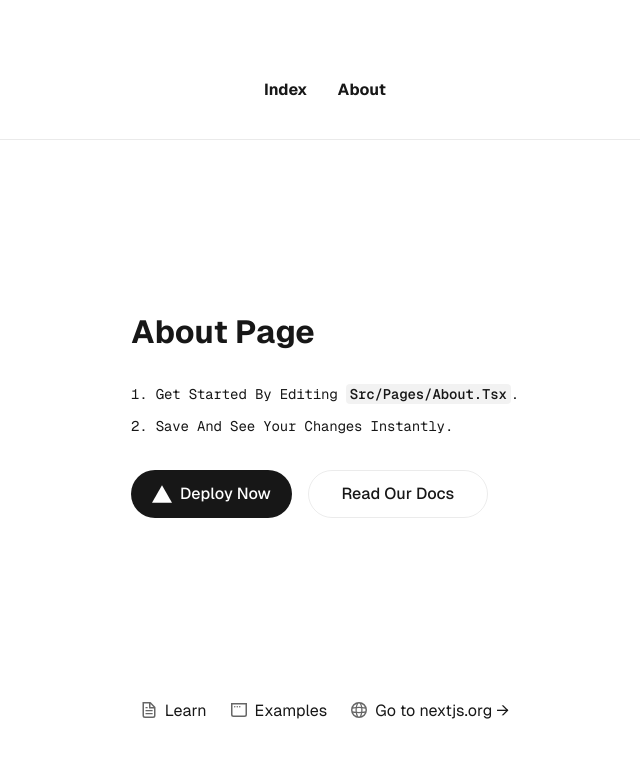
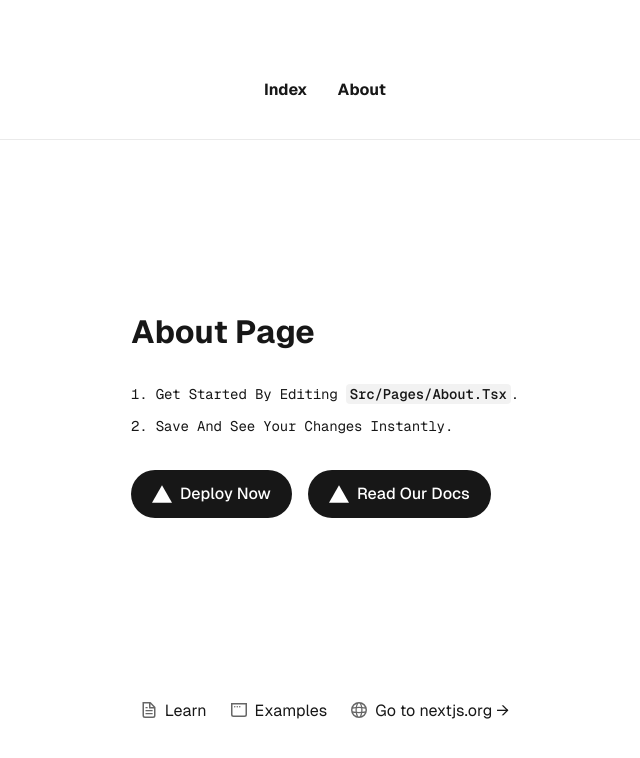
Before and after one commit to emi-nakashima/study-react, a Next.js app: page /about in a window 1280 px wide. Shown: the top 758 px of the page, without its empty margins (315-955 px from the left). Built offline with nearby package versions, Linux system fonts and the light colour scheme.

Commit message:
♻️ Linksのリファクタリング

```diff
--- a/src/components/Links.js
+++ b/src/components/Links.js
@@ -1,32 +1,57 @@
 import Image from "next/image";
 import classes from "@/components/Links.module.css";
 
+const ITEMS = [
+  {
+    href: "https://vercel.com/new?utm_source=create-next-app&utm_medium=default-template&utm_campaign=create-next-app",
+    title: "Deploy now"
+  },
+  {
+    href: "https://nextjs.org/docs?utm_source=create-next-app&utm_medium=default-template&utm_campaign=create-next-app",
+    title: "Read our docs"
+  }
+];
+
 export function Links() {
   return (
+    <>
           <div className={classes.ctas}>
-            <a
-              className={classes.primary}
-              href="https://vercel.com/new?utm_source=create-next-app&utm_medium=default-template&utm_campaign=create-next-app"
-              target="_blank"
-              rel="noopener noreferrer"
-            >
-              <Image
-                className={classes.logo}
-                src="/vercel.svg"
-                alt="Vercel logomark"
-                width={20}
-                height={20}
-              />
-              Deploy now
-            </a>
-            <a
-              href="https://nextjs.org/docs?utm_source=create-next-app&utm_medium=default-template&utm_campaign=create-next-app"
-              target="_blank"
-              rel="noopener noreferrer"
-              className={classes.secondary}
-            >
-              Read our docs
-            </a>
+            {ITEMS.map(item => {
+              return(
+                <a key={item.href}
+                  className={classes.primary}
+                  href={item.href}
+                  target="_blank" // リンクを新しいタブで開く設定
+                  rel="noopener noreferrer" // セキュリティ対策として、リンク先に現在のページ情報を渡さない
+                >
+                  <Image
+                    className={classes.logo}
+                    src="/vercel.svg" // 表示する画像ファイル（Vercelのロゴ）
+                    alt="Vercel logomark" // 画像が表示されない場合やスクリーンリーダー用の説明文
+                    width={20} // 画像の幅を20pxに設定
+                    height={20} // 画像の高さを20pxに設定
+                  />
+                  {item.title}
+                </a>
+              );
+            })}
           </div>
+
+          {/* <div className={classes.ctas}>
+            {ITEMS.map(item => {
+              return(
+                <a key={item.secondary}
+                  className={classes.secondary}
+                  href={item.href}
+                  target="_blank"
+                  rel="noopener noreferrer"
+                >
+                  {item.title}
+                </a>
+              );
+            })}
+          </div> */}
+
+     </>
   );
 }
```
